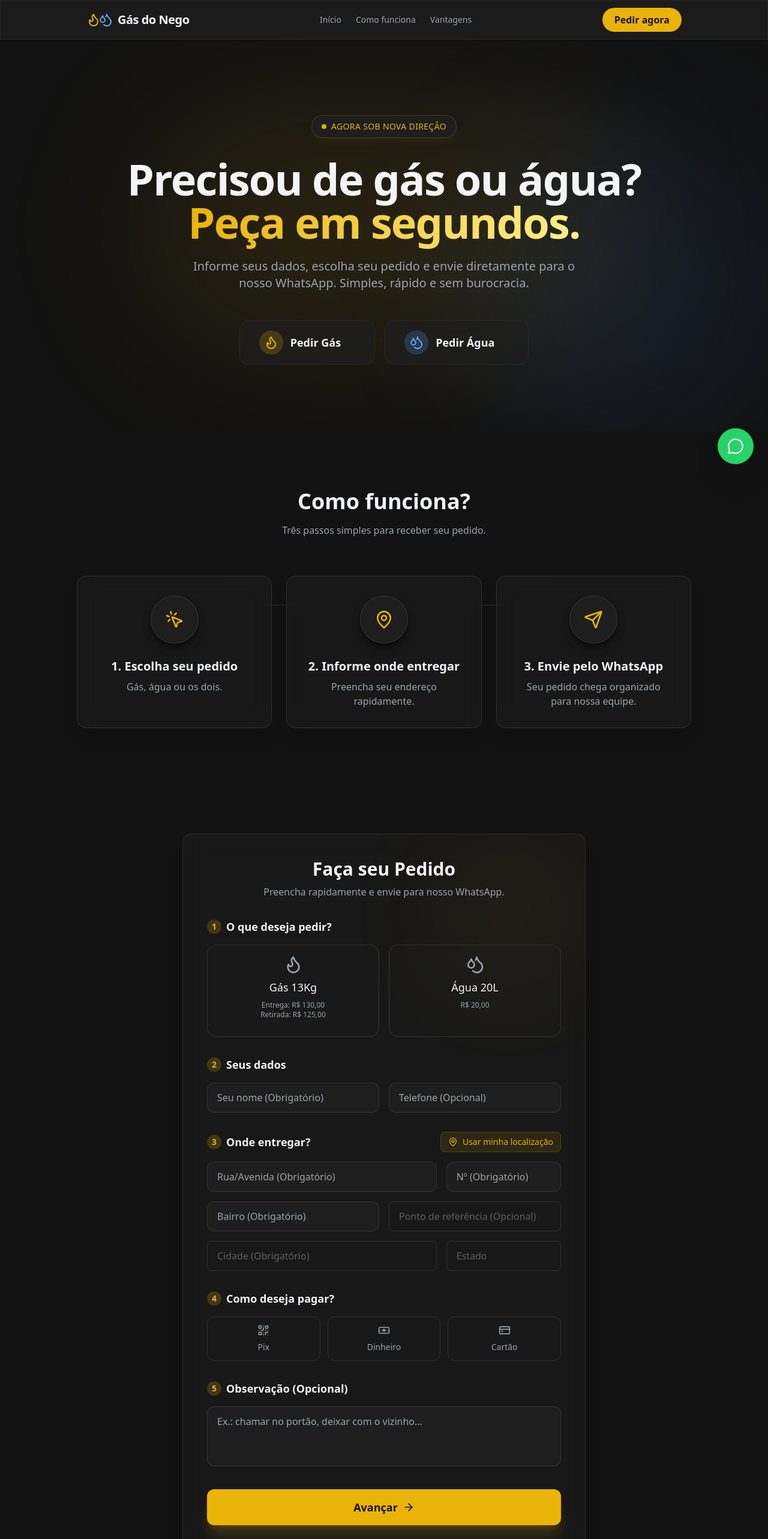
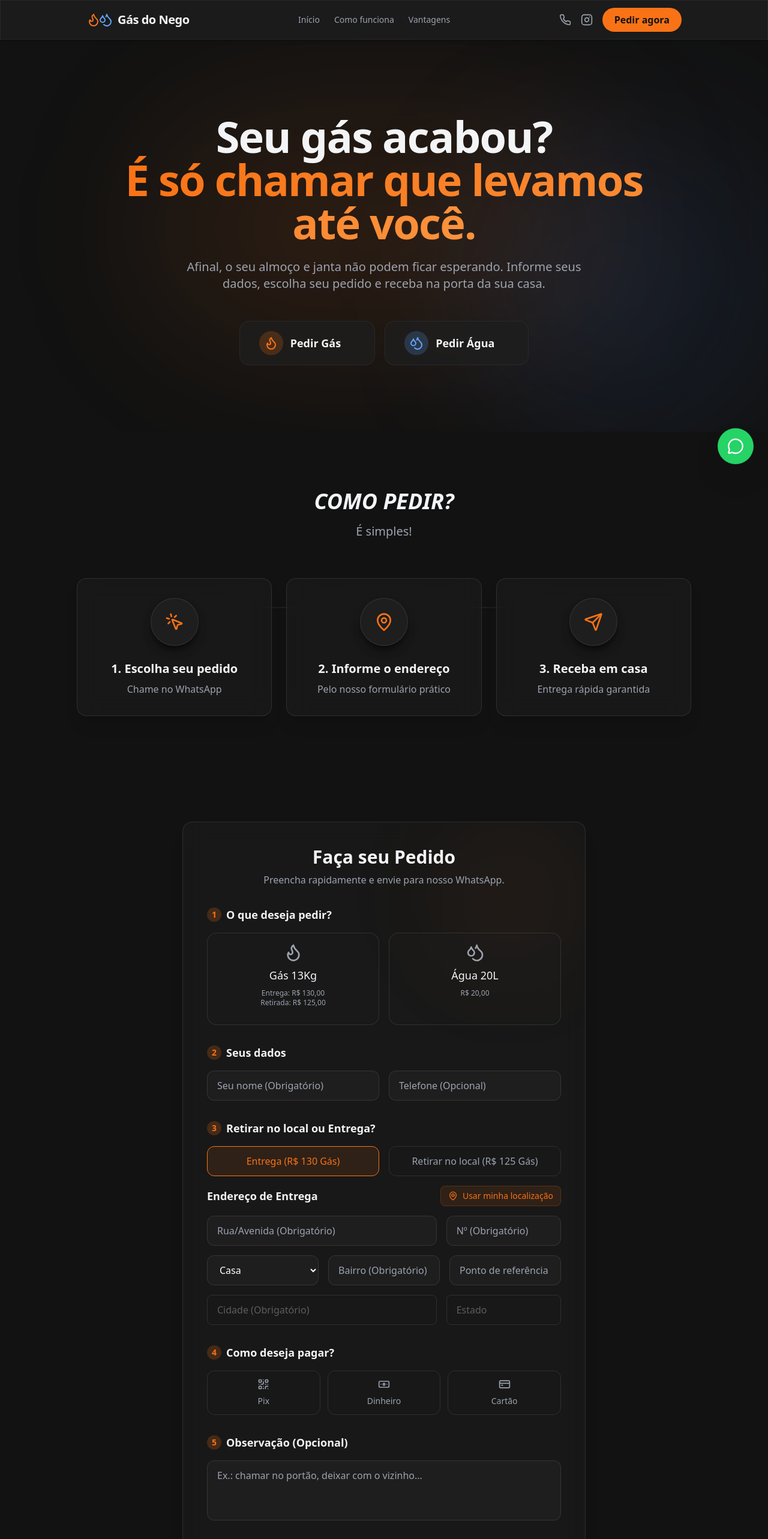
Before and after one commit to vitordematos2016-cloud/clientes-gas, a React (Vite) app in the folder app/: page / in a window 1280 px wide. Shown: the top 2566 px of the page at 60% size. Built offline with nearby package versions, Linux system fonts and the light colour scheme.

Commit message:
feat: design updates, delivery types, auto total sum and social links

```diff
--- a/app/src/components/Benefits.tsx
+++ b/app/src/components/Benefits.tsx
@@ -2,12 +2,12 @@ import { Zap, Map, MessageSquare, Flame, Droplets, ShieldCheck } from 'lucide-re
 
 export function Benefits() {
   const benefits = [
-    { icon: <Zap className="w-6 h-6 text-primary" />, title: "Atendimento rápido" },
-    { icon: <Map className="w-6 h-6 text-primary" />, title: "Entrega na região" },
-    { icon: <MessageSquare className="w-6 h-6 text-primary" />, title: "Pedido direto pelo WhatsApp" },
-    { icon: <Flame className="w-6 h-6 text-primary" />, title: "Gás" },
-    { icon: <Droplets className="w-6 h-6 text-blue-400" />, title: "Água" },
-    { icon: <ShieldCheck className="w-6 h-6 text-primary" />, title: "Atendimento de confiança" },
+    { icon: <Zap className="w-6 h-6 text-primary" />, title: "Entrega Rápida" },
+    { icon: <Map className="w-6 h-6 text-primary" />, title: "Ibema e Região" },
+    { icon: <MessageSquare className="w-6 h-6 text-primary" />, title: "Preço Justo" },
+    { icon: <Flame className="w-6 h-6 text-primary" />, title: "Gás de Cozinha" },
+    { icon: <Droplets className="w-6 h-6 text-blue-400" />, title: "Água Mineral" },
+    { icon: <ShieldCheck className="w-6 h-6 text-primary" />, title: "Compromisso com Você" },
   ];
 
   return (
--- a/app/src/components/Footer.tsx
+++ b/app/src/components/Footer.tsx
@@ -1,4 +1,5 @@
 import { Flame, Droplets, Mail } from 'lucide-react';
+import { generateWhatsAppContactLink } from '../utils/whatsapp';
 
 export function Footer() {
   return (
@@ -17,12 +18,31 @@ export function Footer() {
         </p>
 
         <div className="flex flex-col items-center gap-3 mb-10">
-          <div className="bg-surface/50 px-4 py-2 rounded-full border border-white/10 text-primary font-medium tracking-wide">
-            (45) 99957-1858
-          </div>
-          <div className="flex items-center gap-2 text-textMuted hover:text-white transition-colors">
-            <Mail className="w-4 h-4" />
-            <a href="mailto:gasibema@hotma.com">gasibema@hotma.com</a>
+          <a
+            href={generateWhatsAppContactLink()}
+            target="_blank"
+            rel="noopener noreferrer"
+            className="bg-surface/50 px-4 py-2 rounded-full border border-white/10 text-primary font-medium tracking-wide hover:bg-surface transition-colors cursor-pointer"
+          >
+            45 99957-1858
+          </a>
+          <div className="flex items-center gap-6 text-textMuted">
+            <a
+              href="mailto:gasibema@hotma.com"
+              className="flex items-center gap-2 hover:text-white transition-colors"
+            >
+              <Mail className="w-4 h-4" />
+              <span>gasibema@hotma.com</span>
+            </a>
+            <a
+              href="https://instagram.com/gas.do_nego"
+              target="_blank"
+              rel="noopener noreferrer"
+              className="flex items-center gap-2 hover:text-primary transition-colors"
+            >
+              <svg xmlns="http://www.w3.org/2000/svg" width="16" height="16" viewBox="0 0 24 24" fill="none" stroke="currentColor" strokeWidth="2" strokeLinecap="round" strokeLinejoin="round" className="w-4 h-4"><rect width="20" height="20" x="2" y="2" rx="5" ry="5"/><path d="M16 11.37A4 4 0 1 1 12.63 8 4 4 0 0 1 16 11.37z"/><line x1="17.5" x2="17.51" y1="6.5" y2="6.5"/></svg>
+              <span>@gas.do_nego</span>
+            </a>
           </div>
         </div>
 
--- a/app/src/components/Header.tsx
+++ b/app/src/components/Header.tsx
@@ -1,5 +1,5 @@
 import { Flame, Droplets } from 'lucide-react';
-
+import { generateWhatsAppContactLink } from '../utils/whatsapp';
 export function Header() {
   const scrollToOrder = () => {
     document.getElementById('order-section')?.scrollIntoView({ behavior: 'smooth' });
@@ -22,6 +22,25 @@ export function Header() {
           <a href="#benefits" className="hover:text-primary transition-colors">Vantagens</a>
         </nav>
 
+        <div className="flex items-center gap-4">
+          <a
+            href={generateWhatsAppContactLink()}
+            target="_blank"
+            rel="noopener noreferrer"
+            className="text-textMuted hover:text-whatsapp transition-colors hidden sm:flex items-center"
+            title="Chamar no WhatsApp"
+          >
+            <svg xmlns="http://www.w3.org/2000/svg" width="20" height="20" viewBox="0 0 24 24" fill="none" stroke="currentColor" strokeWidth="2" strokeLinecap="round" strokeLinejoin="round" className="w-5 h-5"><path d="M22 16.92v3a2 2 0 0 1-2.18 2 19.79 19.79 0 0 1-8.63-3.07 19.5 19.5 0 0 1-6-6 19.79 19.79 0 0 1-3.07-8.67A2 2 0 0 1 4.11 2h3a2 2 0 0 1 2 1.72 12.84 12.84 0 0 0 .7 2.81 2 2 0 0 1-.45 2.11L8.09 9.91a16 16 0 0 0 6 6l1.27-1.27a2 2 0 0 1 2.11-.45 12.84 12.84 0 0 0 2.81.7A2 2 0 0 1 22 16.92z"/></svg>
+          </a>
+          <a
+            href="https://instagram.com/gas.do_nego"
+            target="_blank"
+            rel="noopener noreferrer"
+            className="text-textMuted hover:text-primary transition-colors hidden sm:flex items-center"
+            title="Siga no Instagram"
+          >
+            <svg xmlns="http://www.w3.org/2000/svg" width="20" height="20" viewBox="0 0 24 24" fill="none" stroke="currentColor" strokeWidth="2" strokeLinecap="round" strokeLinejoin="round" className="w-5 h-5"><rect width="20" height="20" x="2" y="2" rx="5" ry="5"/><path d="M16 11.37A4 4 0 1 1 12.63 8 4 4 0 0 1 16 11.37z"/><line x1="17.5" x2="17.51" y1="6.5" y2="6.5"/></svg>
+          </a>
           <button
             onClick={scrollToOrder}
             className="bg-primary hover:bg-primaryHover text-background font-bold px-5 py-2 rounded-full transition-all active:scale-95"
@@ -29,6 +48,7 @@ export function Header() {
             Pedir agora
           </button>
         </div>
+      </div>
     </header>
   );
 }
--- a/app/src/components/Hero.tsx
+++ b/app/src/components/Hero.tsx
@@ -16,20 +16,16 @@ export function Hero() {
 
       <div className="relative z-10 max-w-4xl mx-auto flex flex-col items-center animate-fade-in">
 
-        <div className="inline-flex items-center gap-2 bg-surface border border-primary/20 px-4 py-2 rounded-full mb-8 shadow-lg shadow-primary/5">
-          <span className="flex h-2 w-2 rounded-full bg-primary animate-pulse"></span>
-          <span className="text-sm font-medium text-primary tracking-wide uppercase">Agora sob nova direção</span>
-        </div>
 
         <h1 className="text-5xl md:text-7xl font-extrabold tracking-tight mb-6 leading-tight">
-          Precisou de gás ou água? <br />
-          <span className="text-transparent bg-clip-text bg-gradient-to-r from-primary to-yellow-200">
-            Peça em segundos.
+          Seu gás acabou? <br />
+          <span className="text-transparent bg-clip-text bg-gradient-to-r from-primary to-orange-400">
+            É só chamar que levamos até você.
           </span>
         </h1>
 
         <p className="text-lg md:text-xl text-textMuted max-w-2xl mb-12">
-          Informe seus dados, escolha seu pedido e envie diretamente para o nosso WhatsApp. Simples, rápido e sem burocracia.
+          Afinal, o seu almoço e janta não podem ficar esperando. Informe seus dados, escolha seu pedido e receba na porta da sua casa.
         </p>
 
         <div className="flex flex-col sm:flex-row items-center gap-4 w-full justify-center">
--- a/app/src/components/HowItWorks.tsx
+++ b/app/src/components/HowItWorks.tsx
@@ -5,17 +5,17 @@ export function HowItWorks() {
     {
       icon: <MousePointerClick className="w-8 h-8 text-primary" />,
       title: "1. Escolha seu pedido",
-      description: "Gás, água ou os dois."
+      description: "Chame no WhatsApp"
     },
     {
       icon: <MapPin className="w-8 h-8 text-primary" />,
-      title: "2. Informe onde entregar",
-      description: "Preencha seu endereço rapidamente."
+      title: "2. Informe o endereço",
+      description: "Pelo nosso formulário prático"
     },
     {
       icon: <Send className="w-8 h-8 text-primary" />,
-      title: "3. Envie pelo WhatsApp",
-      description: "Seu pedido chega organizado para nossa equipe."
+      title: "3. Receba em casa",
+      description: "Entrega rápida garantida"
     }
   ];
 
@@ -23,8 +23,8 @@ export function HowItWorks() {
     <section id="how-it-works" className="py-24 px-4 relative">
       <div className="max-w-5xl mx-auto">
         <div className="text-center mb-16">
-          <h2 className="text-3xl md:text-4xl font-bold mb-4">Como funciona?</h2>
-          <p className="text-textMuted">Três passos simples para receber seu pedido.</p>
+          <h2 className="text-3xl md:text-4xl font-bold mb-4 uppercase italic">Como Pedir?</h2>
+          <p className="text-textMuted text-xl font-medium">É simples!</p>
         </div>
 
         <div className="grid md:grid-cols-3 gap-6 relative">
--- a/app/src/components/OrderForm.tsx
+++ b/app/src/components/OrderForm.tsx
@@ -36,6 +36,8 @@ export function OrderForm() {
   const [trocoPara, setTrocoPara] = useState('');
 
   const [observacao, setObservacao] = useState('');
+  const [deliveryMethod, setDeliveryMethod] = useState<'entrega' | 'retirada'>('entrega');
+  const [tipoLocal, setTipoLocal] = useState('Casa');
 
   // Listener para o botão do Hero
   useEffect(() => {
@@ -72,7 +74,7 @@ export function OrderForm() {
       setErrorMsg('Selecione ao menos 1 produto.');
       return;
     }
-    if (!endereco.trim() || !numero.trim() || !bairro.trim() || !cidade.trim() || !estado.trim()) {
+    if (deliveryMethod === 'entrega' && (!endereco.trim() || !numero.trim() || !bairro.trim() || !cidade.trim() || !estado.trim())) {
       setErrorMsg('Preencha seu endereço completo (Rua, Número, Bairro, Cidade e Estado).');
       return;
     }
@@ -138,15 +140,31 @@ export function OrderForm() {
   const searchString = [endereco, numero, bairro, cidade, estado, referencia].filter(Boolean).join(' ');
   const finalLocationLink = locationLink || (endereco.trim() ? `https://www.google.com/maps/dir/?api=1&destination=${encodeURIComponent(searchString)}` : undefined);
 
+  const calculateTotal = () => {
+    let total = 0;
+    if (selectedTypes.gas) {
+      total += quantities.gas * (deliveryMethod === 'entrega' ? 130 : 125);
+    }
+    if (selectedTypes.agua) {
+      total += quantities.agua * 20;
+    }
+    return total;
+  };
+
+  const totalPedido = calculateTotal();
+
   const orderData: OrderData = {
     nome,
     telefone,
+    deliveryMethod,
+    tipoLocal,
     endereco,
     numero,
     bairro,
     cidade,
     estado,
     referencia,
+    locationLink: finalLocationLink,
     itens: (['gas', 'agua'] as OrderItemType[])
       .filter(t => selectedTypes[t])
       .map(t => ({ tipo: t, quantidade: quantities[t] })),
@@ -156,7 +174,7 @@ export function OrderForm() {
       trocoPara
     },
     observacao,
-    locationLink: finalLocationLink
+    total: totalPedido
   };
 
   return (
@@ -250,12 +268,35 @@ export function OrderForm() {
                 </div>
               </div>
 
-              {/* ENDEREÇO */}
+              {/* TIPO DE ENTREGA E ENDEREÇO */}
               <div className="space-y-4">
-                <div className="flex items-center justify-between">
+                <label className="text-lg font-bold flex items-center gap-2">
+                  <span className="bg-primary/20 text-primary w-6 h-6 rounded-full flex items-center justify-center text-sm">3</span>
+                  Retirar no local ou Entrega?
+                </label>
+
+                <div className="grid grid-cols-2 gap-4 mb-4">
+                  <button
+                    type="button"
+                    onClick={() => setDeliveryMethod('entrega')}
+                    className={`p-3 rounded-xl border font-medium transition-colors ${deliveryMethod === 'entrega' ? 'border-primary bg-primary/10 text-primary' : 'border-white/10 hover:border-white/30 text-textMuted'}`}
+                  >
+                    Entrega (R$ 130 Gás)
+                  </button>
+                  <button
+                    type="button"
+                    onClick={() => setDeliveryMethod('retirada')}
+                    className={`p-3 rounded-xl border font-medium transition-colors ${deliveryMethod === 'retirada' ? 'border-primary bg-primary/10 text-primary' : 'border-white/10 hover:border-white/30 text-textMuted'}`}
+                  >
+                    Retirar no local (R$ 125 Gás)
+                  </button>
+                </div>
+
+                {deliveryMethod === 'entrega' && (
+                  <>
+                <div className="flex items-center justify-between mt-4">
                   <label className="text-lg font-bold flex items-center gap-2">
-                    <span className="bg-primary/20 text-primary w-6 h-6 rounded-full flex items-center justify-center text-sm">3</span>
-                    Onde entregar?
+                    Endereço de Entrega
                   </label>
                   <button
                     type="button"
@@ -290,7 +331,17 @@ export function OrderForm() {
                       className="w-full bg-surface border border-white/10 rounded-xl px-4 py-3 focus:outline-none focus:border-primary transition-colors"
                     />
                   </div>
-                  <div className="grid md:grid-cols-2 gap-4">
+                  <div className="grid md:grid-cols-3 gap-4">
+                    <select
+                      value={tipoLocal}
+                      onChange={e => setTipoLocal(e.target.value)}
+                      className="w-full bg-surface border border-white/10 rounded-xl px-4 py-3 outline-none focus:border-primary transition-colors text-white"
+                    >
+                      <option value="Casa">Casa</option>
+                      <option value="Apartamento">Apartamento</option>
+                      <option value="Comércio">Comércio/Empresa</option>
+                      <option value="Outro">Outro</option>
+                    </select>
                     <input
                       type="text"
                       placeholder="Bairro (Obrigatório)"
@@ -302,7 +353,7 @@ export function OrderForm() {
                       placeholder="Ponto de referência (Opcional)"
                       value={referencia}
                       onChange={e => setReferencia(e.target.value)}
-                      className="bg-transparent border border-white/10 rounded-lg px-4 py-3 outline-none focus:border-primary focus:ring-1 focus:ring-primary transition-all w-full placeholder:text-white/30"
+                      className="w-full bg-surface border border-white/10 rounded-xl px-4 py-3 outline-none focus:border-primary transition-colors"
                     />
                   </div>
                   <div className="grid grid-cols-[2fr_1fr] gap-4">
@@ -323,6 +374,8 @@ export function OrderForm() {
                     />
                   </div>
                 </div>
+                  </>
+                )}
               </div>
 
               {/* PAGAMENTO */}
@@ -401,6 +454,12 @@ export function OrderForm() {
                 </div>
               )}
 
+              {/* TOTAL */}
+              <div className="bg-primary/10 border border-primary/20 rounded-xl p-4 flex justify-between items-center">
+                <span className="font-bold text-lg text-primary">Total Estimado:</span>
+                <span className="font-bold text-2xl text-primary">R$ {totalPedido.toFixed(2).replace('.', ',')}</span>
+              </div>
+
               {/* BOTÃO REVISAR */}
               <button
                 onClick={handleReview}
--- a/app/src/components/OrderSummary.tsx
+++ b/app/src/components/OrderSummary.tsx
@@ -41,7 +41,7 @@ export function OrderSummary({ data, onEdit }: OrderSummaryProps) {
         </div>
 
         <div>
-          <span className="text-textMuted text-sm block mb-1">Pedido</span>
+          <span className="text-textMuted text-sm block mb-1">Pedido ({data.deliveryMethod === 'entrega' ? 'Entrega' : 'Retirar no local'})</span>
           <div className="font-medium">
             {data.itens.map((i, idx) => (
               <div key={idx}>{i.quantidade}x {i.tipo === 'gas' ? 'Gás' : 'Água'}</div>
@@ -49,10 +49,12 @@ export function OrderSummary({ data, onEdit }: OrderSummaryProps) {
           </div>
         </div>
 
+        {data.deliveryMethod === 'entrega' && (
           <div>
             <span className="text-textMuted text-sm block mb-1">Endereço</span>
             <span className="font-medium block">{data.endereco}, {data.numero} - {data.bairro}</span>
             <span className="font-medium block">{data.cidade} - {data.estado}</span>
+            {data.tipoLocal && <span className="text-sm text-textMuted mt-1 block">Tipo de Imóvel: {data.tipoLocal}</span>}
             {data.referencia && <span className="text-sm text-textMuted mt-1 block">Ref: {data.referencia}</span>}
             {data.locationLink && (
               <span className="text-sm text-whatsapp mt-2 flex items-center gap-1 font-medium bg-whatsapp/10 w-fit px-2 py-1 rounded-md">
@@ -60,6 +62,7 @@ export function OrderSummary({ data, onEdit }: OrderSummaryProps) {
               </span>
             )}
           </div>
+        )}
 
         <div>
           <span className="text-textMuted text-sm block mb-1">Pagamento</span>
@@ -68,6 +71,11 @@ export function OrderSummary({ data, onEdit }: OrderSummaryProps) {
               ? `Dinheiro (Troco para R$ ${data.pagamento.trocoPara})`
               : data.pagamento.metodo}
           </span>
+        </div>
+
+        <div className="pt-4 border-t border-white/10 flex justify-between items-center">
+          <span className="text-lg font-bold">Total Estimado</span>
+          <span className="text-2xl font-bold text-primary">R$ {data.total.toFixed(2).replace('.', ',')}</span>
         </div>
       </div>
 
--- a/app/src/types/index.ts
+++ b/app/src/types/index.ts
@@ -13,9 +13,13 @@ export interface PaymentDetails {
   trocoPara?: string;
 }
 
+export type DeliveryMethod = 'entrega' | 'retirada';
+
 export interface OrderData {
   nome: string;
   telefone?: string;
+  deliveryMethod: DeliveryMethod;
+  tipoLocal?: string;
   endereco: string;
   numero: string;
   bairro: string;
@@ -26,4 +30,5 @@ export interface OrderData {
   itens: OrderItem[];
   pagamento: PaymentDetails;
   observacao?: string;
+  total: number;
 }
--- a/app/src/utils/whatsapp.ts
+++ b/app/src/utils/whatsapp.ts
@@ -23,9 +23,17 @@ export function formatWhatsAppMessage(data: OrderData): string {
   }
 
   messageParts.push(
-    `\n📦 *Pedido:*\n${itemsText}`,
+    `\n📦 *Pedido (${data.deliveryMethod === 'entrega' ? 'Entrega' : 'Retirar no local'}):*\n${itemsText}`
+  );
+
+  if (data.deliveryMethod === 'entrega') {
+    messageParts.push(
       `\n📍 *Endereço:*\n${data.endereco}, ${data.numero}\nBairro: ${data.bairro}\nCidade: ${data.cidade} - ${data.estado}`
     );
+
+    if (data.tipoLocal) {
+      messageParts.push(`🏢 *Tipo de Imóvel:* ${data.tipoLocal}`);
+    }
 
     if (data.referencia) {
       messageParts.push(`📌 *Referência:*\n${data.referencia}`);
@@ -34,6 +42,9 @@ export function formatWhatsAppMessage(data: OrderData): string {
     if (data.locationLink) {
       messageParts.push(`🗺️ *Localização Exata no Mapa:*\n${data.locationLink}`);
     }
+  }
+
+  messageParts.push(`\n💰 *Total Estimado:* R$ ${data.total.toFixed(2).replace('.', ',')}`);
 
   messageParts.push(`\n💳 *Pagamento:*\n${paymentText}`);
 
--- a/app/tailwind.config.js
+++ b/app/tailwind.config.js
@@ -9,8 +9,8 @@ export default {
       colors: {
         background: '#121212',
         surface: '#1E1E1E',
-        primary: '#EAB308', // Dourado/Amarelo forte
-        primaryHover: '#CA8A04',
+        primary: '#F97316', // Laranja (identidade das imagens)
+        primaryHover: '#EA580C',
         text: '#F3F4F6',
         textMuted: '#9CA3AF',
         whatsapp: '#25D366',
```
Lines whose indentation alone changed are shown as unchanged.
